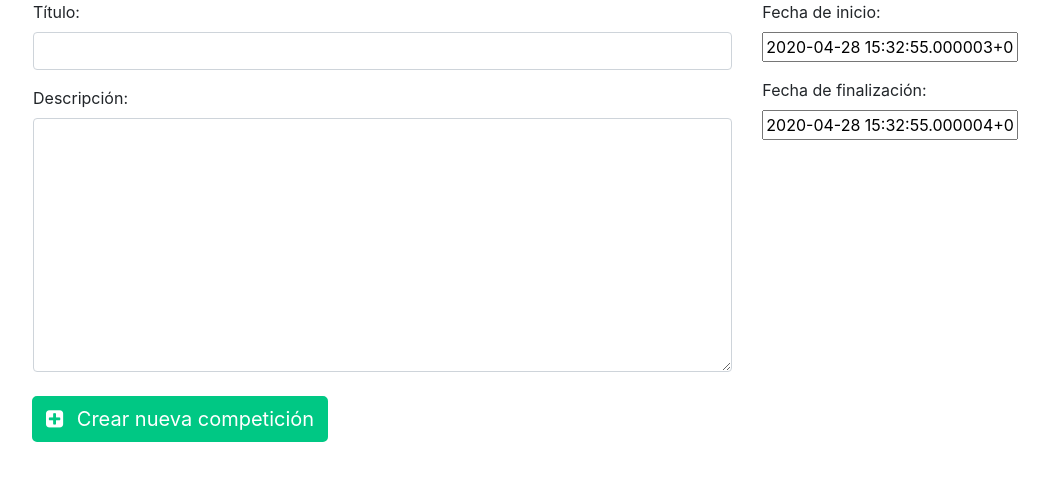
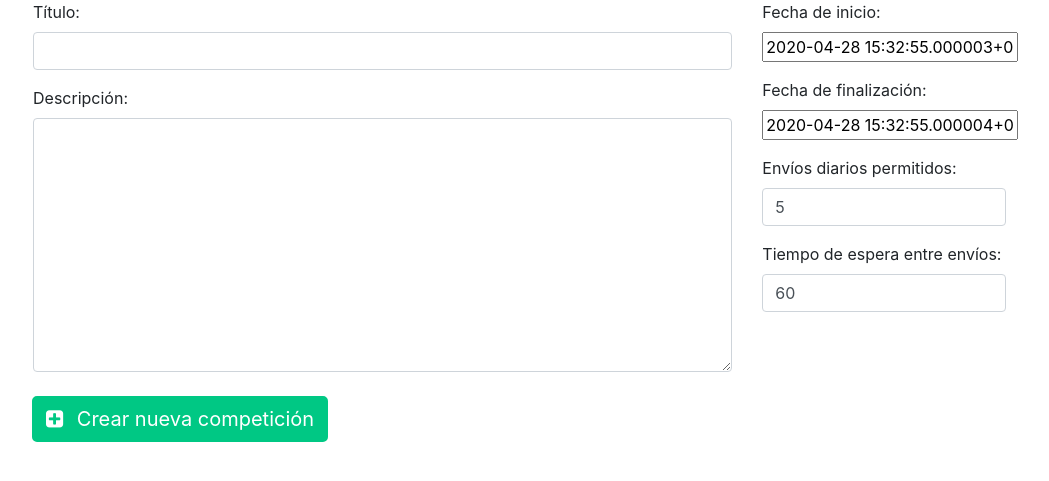
Before and after one commit to isroma/kaggle_in_django, a Django app: page /dashboard/creating in a window 1280 px wide. Shown: the part 175-656 px from the top of the page, without its empty margins (83-1132 px from the left). Run offline with Django 3.2, Linux system fonts and the light colour scheme; some libraries are stand-ins or nearby versions.

Commit message:
added fields to competitions and fixed rankings filtering

```diff
--- a/dashboard/forms.py
+++ b/dashboard/forms.py
@@ -4,21 +4,28 @@ from dashboard.models import Dashboard
 from django.utils import timezone
 from bootstrap_datepicker_plus import DatePickerInput
 
+
 class CompetitionForm(ModelForm):
-    title = forms.CharField(widget=forms.TextInput(attrs={'class':'form-control'}), label="Título")
-    description = forms.CharField(widget=forms.Textarea(attrs={'class':'form-control'}), label="Descripción")
+    title = forms.CharField(widget=forms.TextInput(
+        attrs={'class': 'form-control'}), label="Título")
+    description = forms.CharField(widget=forms.Textarea(
+        attrs={'class': 'form-control'}), label="Descripción")
     beginning = forms.DateField(widget=DatePickerInput(format='%d/%m/%Y', options={
-                    "showClose": False,
-                    "showClear": False,
-                    "showTodayButton": False,
-                }), initial=timezone.now())
+        "showClose": False,
+        "showClear": False,
+        "showTodayButton": False,
+    }), initial=timezone.now())
     deadline = forms.DateField(widget=DatePickerInput(format='%d/%m/%Y', options={
-                    "showClose": False,
-                    "showClear": False,
-                    "showTodayButton": False,
-                }), initial=timezone.now())
+        "showClose": False,
+        "showClear": False,
+        "showTodayButton": False,
+    }), initial=timezone.now())
+    max_daily_uploads = forms.IntegerField(widget=forms.TextInput(attrs={'class': 'form-control', 'type':'number'}),
+        label="Envíos diarios permitidos", initial=5)
+    wait_time_uploads = forms.IntegerField(widget=forms.TextInput(attrs={'class': 'form-control', 'type':'number'}),
+        label="Tiempo de espera entre envíos", initial=60)
 
     class Meta:
         model = Dashboard
-        fields = ['title', 'description', 'beginning', 'deadline']
+        fields = ['title', 'description', 'beginning', 'deadline', 'max_daily_uploads', 'wait_time_uploads']
         exclude = ['participants', 'author']
--- a/dashboard/models.py
+++ b/dashboard/models.py
@@ -6,7 +6,9 @@ class Dashboard(models.Model):
     description = models.TextField()
     beginning = models.DateField(default=timezone.now)
     deadline = models.DateField()
-    participants = models.IntegerField()
+    max_daily_uploads = models.IntegerField(default=5)
+    wait_time_uploads = models.IntegerField(default=60) # Minutes
+    participants = models.IntegerField(default=0)
     author = models.TextField()
 
 class Ranking(models.Model):
--- a/dashboard/templates/creating.html
+++ b/dashboard/templates/creating.html
@@ -36,10 +36,20 @@
                             <label for="{{ form.beginning.id_for_label }}">Fecha de inicio:</label>
                             {{ form.beginning }}
                         </div>
-                        <div class="fieldWrapper">
+                        <div class="fieldWrapper pb-3">
                             {{ form.deadline.errors }}
                             <label for="{{ form.deadline.id_for_label }}">Fecha de finalización:</label>
                             {{ form.deadline }}
+                        </div>
+                        <div class="fieldWrapper pb-3">
+                            {{ form.max_daily_uploads.errors }}
+                            <label for="{{ form.max_daily_uploads.id_for_label }}">Envíos diarios permitidos:</label>
+                            {{ form.max_daily_uploads }}
+                        </div>
+                        <div class="fieldWrapper">
+                            {{ form.wait_time_uploads.errors }}
+                            <label for="{{ form.wait_time_uploads.id_for_label }}">Tiempo de espera entre envíos:</label>
+                            {{ form.wait_time_uploads }}
                         </div>
                     </div>
                 </div>
--- a/dashboard/views.py
+++ b/dashboard/views.py
@@ -10,7 +10,7 @@ today = datetime.date(datetime.datetime.now().year, datetime.datetime.now().mont
 
 def competition(request, pk):
     competition = Dashboard.objects.get(pk=pk)
-    rankings = Ranking.objects.all()
+    rankings = Ranking.objects.filter(container=competition).all().order_by('-points')
 
     context = {
         'competition': competition,
@@ -64,8 +64,8 @@ def creating(request):
             competition = CompetitionForm()
             competition = form.save(commit=False)
 
-            competition.participants = 0
             competition.author = request.user.username
+
             competition.save()
 
             return redirect('/dashboard/actives')
@@ -94,7 +94,7 @@ def add_points(request, pk):
 
     # Ranking.objects.create(container=competition,username='manu',points=10)
 
-    rankings = Ranking.objects.all().order_by('-points')
+    rankings = Ranking.objects.filter(container=competition).all().order_by('-points')
 
     context = {
         'competition': competition,
```
Also changed, not shown: dashboard/migrations/0017_auto_20200502_1603.py (added), db.sqlite3.
